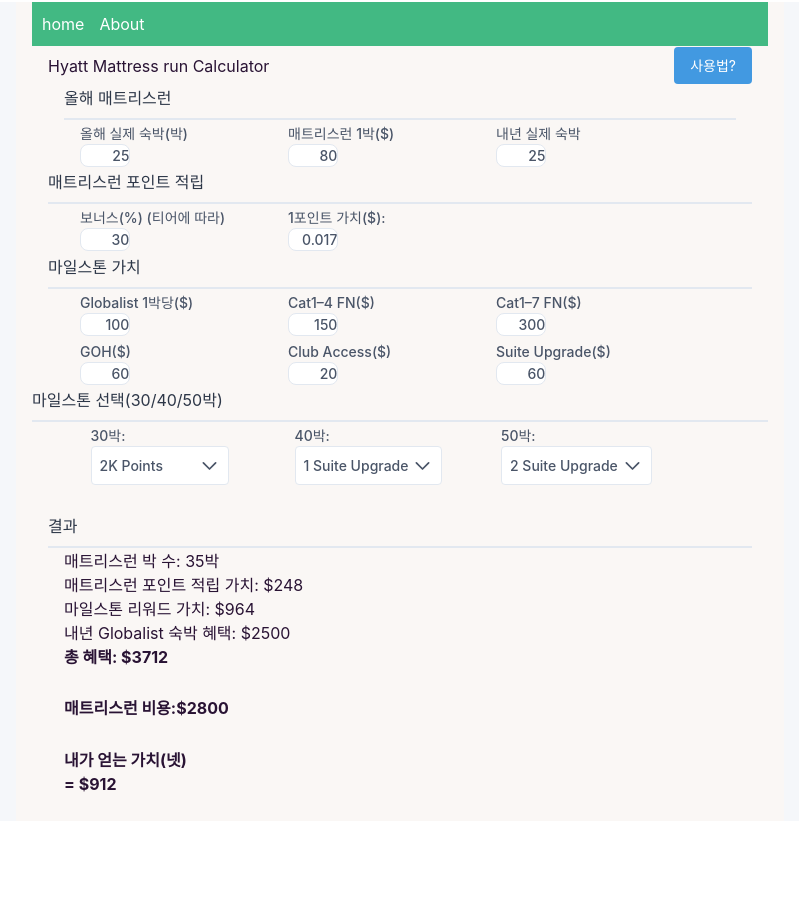
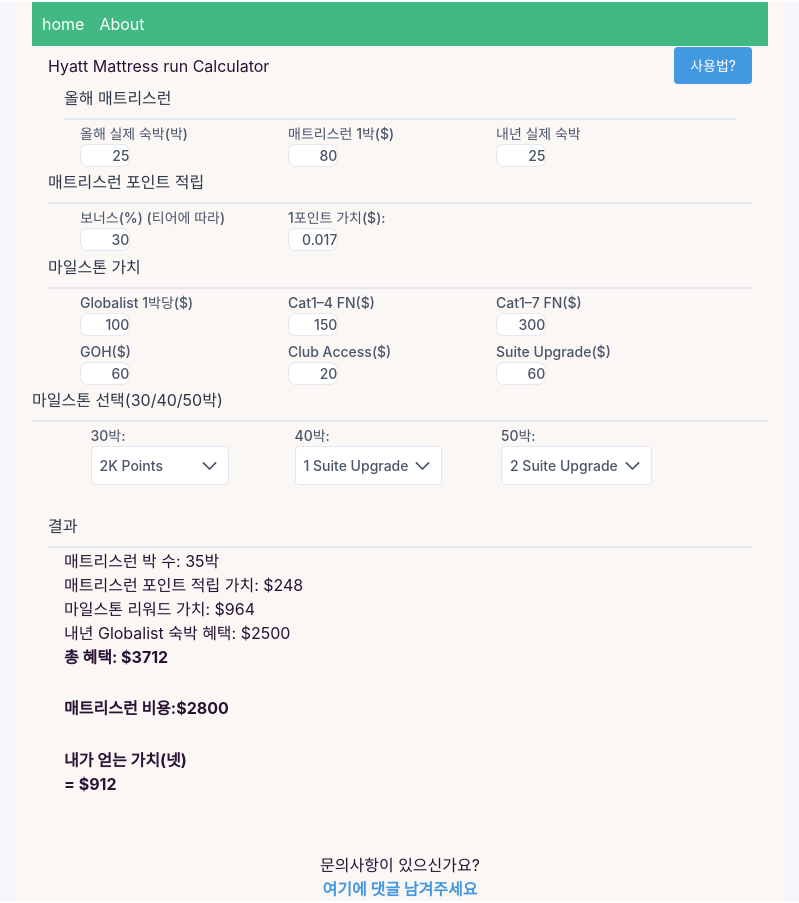
Before and after one commit to MJShinpain/travel, a Vue app: page /hyatt-calculator in a window 1280 px wide. Shown: the whole page, without its empty margins (240-1039 px from the left). Before the commit the page ends 823 px from the top, so only its background shows below. Built offline with nearby package versions, Linux system fonts and the light colour scheme.

Commit message:
블로그 링크 추가

```diff
--- a/src/views/HyattCalculator.vue
+++ b/src/views/HyattCalculator.vue
@@ -189,6 +189,19 @@
     </div>
   </div>
   <br />
+  <!-- 결과 출력 영역 끝난 후 추가 -->
+  <div class="inquiry-section" style="text-align: center; margin-top: 2rem">
+    <p>
+      문의사항이 있으신가요? <br />
+      <a
+        href="https://null0s.tistory.com/372"
+        target="_blank"
+        style="color: #4299e1; font-weight: bold"
+      >
+        여기에 댓글 남겨주세요
+      </a>
+    </p>
+  </div>
 </template>
 
 <script>
```
